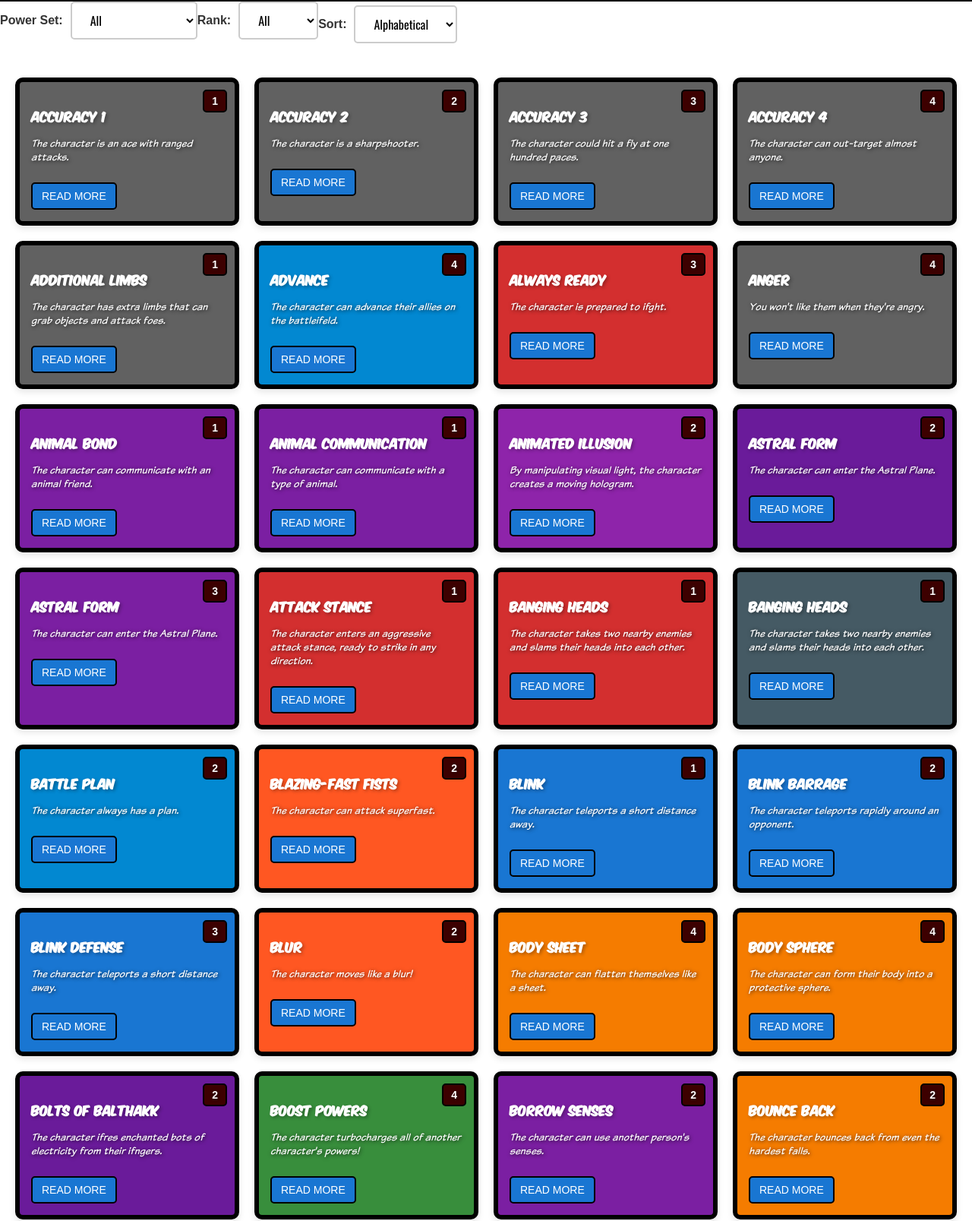
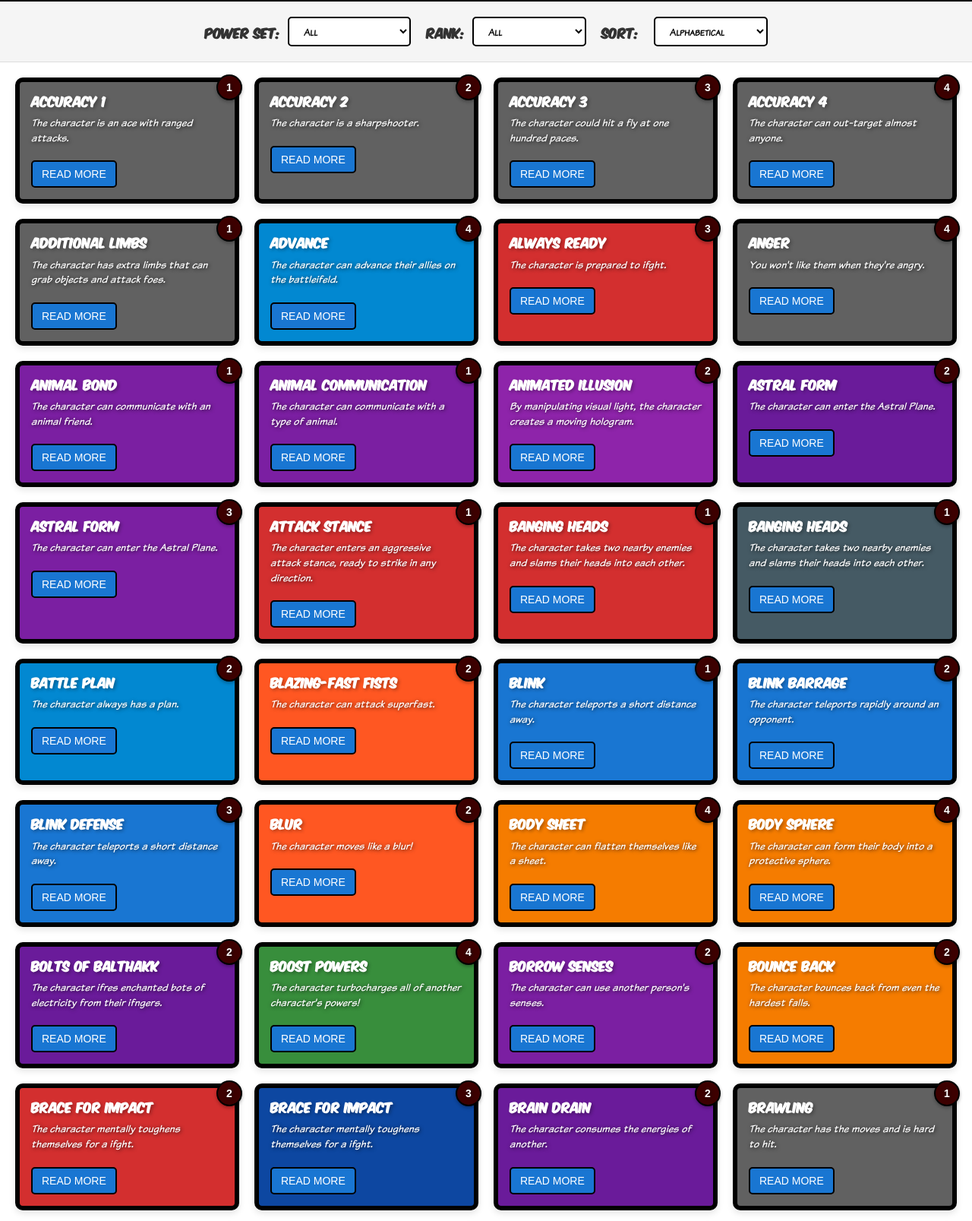
Before and after one commit to Budvyy/Budvyy.github.io, a plain HTML site: page index.html in a window 1280 px wide. Shown: the part 158-1765 px from the top of the page at 76% size. Drawn offline with nearby package versions, Linux system fonts and the light colour scheme; a web font is replaced by a local one.

Commit message:
committed changes

```diff
--- a/marvel_tsv_parser.js
+++ b/marvel_tsv_parser.js
@@ -196,9 +196,11 @@ function parseTSV(tsvData) {
     details.className = "details";
     details.style.display = "none"; // Hidden initially
     row.forEach((value, index) => {
-      const detailItem = document.createElement("p");
-      detailItem.textContent = `${header[index]}: ${value}`;
-      details.appendChild(detailItem);
+      if (header[index] !== "Rank Can Learn") { // Exclude rank from details
+        const detailItem = document.createElement("p");
+        detailItem.textContent = `${header[index]}: ${value}`;
+        details.appendChild(detailItem);
+      }
     });
     card.appendChild(details);
 
@@ -230,47 +232,70 @@ function parseTSV(tsvData) {
   sortCards('alphabetical');
 }
 
-// Function to filter cards based on Power Set and Rank
+// Modified filterCards function
 function filterCards() {
   const powersetFilter = document.getElementById("powerset-filter").value;
   const rankFilter = parseInt(document.getElementById("rank-filter").value, 10);
+  const currentSort = document.getElementById("sort-by").value.toLowerCase();
 
   const container = document.getElementById("cards-container");
   container.innerHTML = ''; // Clear current cards
 
+  // Filter cards
   const filteredCards = allCards.filter(card => {
     const powersetMatch = powersetFilter === "All" || card.getAttribute('data-powerset') === powersetFilter;
-
-    // Use the 'data-rank' attribute for filtering
     const rankMatch = (rankFilter === 0) || (parseInt(card.getAttribute('data-rank'), 10) <= rankFilter);
-
     return powersetMatch && rankMatch;
   });
 
-  // Append the filtered cards
+  // Sort filtered cards using existing sort logic
+  filteredCards.sort((a, b) => {
+    if (currentSort === 'alphabetical') {
+      const powerA = a.querySelector("h3").textContent.toLowerCase();
+      const powerB = b.querySelector("h3").textContent.toLowerCase();
+      return powerA.localeCompare(powerB);
+    } else if (currentSort === 'rank') {
+      const rankA = parseInt(a.getAttribute('data-rank'), 10);
+      const rankB = parseInt(b.getAttribute('data-rank'), 10);
+      return rankA - rankB;
+    }
+  });
+
+  // Append the filtered and sorted cards
   filteredCards.forEach(card => container.appendChild(card));
 }
 
-// Function to sort cards
+// Modified sortCards function
 function sortCards(sortBy) {
+  const powersetFilter = document.getElementById("powerset-filter").value;
+  const rankFilter = parseInt(document.getElementById("rank-filter").value, 10);
   const container = document.getElementById("cards-container");
-  container.innerHTML = ''; // Clear current cards
 
-  allCards.sort((a, b) => {
+  // Clear current cards
+  container.innerHTML = '';
+
+  // First filter the cards
+  const filteredCards = allCards.filter(card => {
+    const powersetMatch = powersetFilter === "All" || card.getAttribute('data-powerset') === powersetFilter;
+    const rankMatch = (rankFilter === 0) || (parseInt(card.getAttribute('data-rank'), 10) <= rankFilter);
+    return powersetMatch && rankMatch;
+  });
+
+  // Then sort the filtered cards
+  filteredCards.sort((a, b) => {
     if (sortBy === 'alphabetical') {
       const powerA = a.querySelector("h3").textContent.toLowerCase();
       const powerB = b.querySelector("h3").textContent.toLowerCase();
-      return powerA.localeCompare(powerB); // Alphabetical sorting
+      return powerA.localeCompare(powerB);
     } else if (sortBy === 'rank') {
-      // Convert rank values to numbers
       const rankA = parseInt(a.getAttribute('data-rank'), 10);
       const rankB = parseInt(b.getAttribute('data-rank'), 10);
-      return rankA - rankB; // Sort by rank numerically
+      return rankA - rankB;
     }
   });
 
-  // Append the sorted cards
-  allCards.forEach(card => container.appendChild(card));
+  // Append the sorted and filtered cards
+  filteredCards.forEach(card => container.appendChild(card));
 }
 
 // Load TSV file on DOM content loaded
@@ -285,10 +310,10 @@ document.addEventListener("DOMContentLoaded", () => {
 document.getElementById("powerset-filter").addEventListener("change", filterCards);
 document.getElementById("rank-filter").addEventListener("change", filterCards);
 
-// Event listener for the sort dropdown
+// Update the event listener for the sort dropdown
 document.getElementById("sort-by").addEventListener("change", () => {
-  const sortBy = document.getElementById("sort-by").value; // Get value from dropdown
-  sortCards(sortBy.toLowerCase()); // Call the sortCards function
+  const sortBy = document.getElementById("sort-by").value;
+  sortCards(sortBy.toLowerCase());
 });
 
 // Dark Mode Toggle
--- a/styles.css
+++ b/styles.css
@@ -1,4 +1,4 @@
-/* Fonts */
+/* 1. Fonts */
 @font-face {
   font-family: "comic";
   src: url('fonts/KOMIKAX_.ttf');
@@ -14,7 +14,7 @@
   src: url("fonts/KOMTXTI_.ttf");
 }
 
-  /* General Page Styles */
+/* 2. General Page Styles */
 body {
   background: white;
   font-family: 'Arial', sans-serif;
@@ -24,7 +24,7 @@
   transition: background-color 0.3s ease, color 0.3s ease;
 }
 
-  /* Header Styles (Thinner) */
+/* 3. Header and Navigation */
 header {
   background: #303030;
   padding: 10px 20px;
@@ -32,76 +32,83 @@
   position: relative;
   margin: 0px 0px;
   height: 60px;
-    /* Reduced header height */
   display: flex;
   align-items: center;
 }
 
-  /* Navigation Styles */
 .navigation {
   background-color: black;
   display: flex;
   gap: 20px;
-    /* Space between navigation elements */
   justify-content: space-between;
-    /* Distribute space evenly */
   align-items: center;
-    /* Vertically align items */
 }
 
-  /* Logo Styling */
 .navigation .logo {
   border-right: 1px solid #ccc;
-    /* Add border to the right */
   padding-right: 10px;
-    /* Add some padding to the right of the logo */
   height: 50px;
-    /* Adjust as needed */
   width: 90px;
-    /* Adjust as needed */
-    /* Adjusted height and width to match button dimensions */
 }
 
-  /* Navigation Links (Larger) */
 .navigation a {
   padding: 10px 15px;
-    /* Increased padding */
   background-color: #000;
   color: #fff;
   display: inline-block;
   border-radius: 5px;
   text-align: center;
   font-size: 18px;
-    /* Increased font size */
 }
 
-  /* Styling the dropdown filter */
+/* 4. Filter and Sort Section */
+.filter-sort-container {
+  display: flex;
+  justify-content: center;
+  align-items: center;
+  padding: 20px;
+  background-color: #f5f5f5;
+  border-bottom: 1px solid #ddd;
+  gap: 20px;
+  flex-wrap: wrap;
+}
+
+.filter-container {
+  display: flex;
+  align-items: center;
+  gap: 10px;
+}
+
 label {
+  font-family: 'comic';
   font-size: 16px;
   font-weight: bold;
-    margin-right: 10px;
   color: #333;
+  white-space: nowrap;
 }
 
 select {
-    padding: 10px 20px;
-    font-size: 16px;
-    font-family: 'Oswald', sans-serif;
+  padding: 8px 15px;
+  font-size: 14px;
+  font-family: 'comic-body';
   background-color: #fff;
-    border: 2px solid #ccc;
+  border: 2px solid #000;
   border-radius: 5px;
   cursor: pointer;
+  min-width: 150px;
   transition: all 0.3s ease;
 }
 
-  /* Styling for when the dropdown is focused */
-  select:focus {
-    border-color: #0288d1;
-    outline: none;
-    box-shadow: 0 0 5px rgba(0, 120, 255, 0.5);
+select:hover {
+  border-color: #1976d2;
 }
 
-  /* Styling for the options in the dropdown */
+select:focus {
+  border-color: #1976d2;
+  outline: none;
+  box-shadow: 0 0 5px rgba(25, 118, 210, 0.5);
+}
+
 select option {
   padding: 10px;
   font-size: 16px;
@@ -109,21 +116,116 @@
   color: #333;
 }
 
-  /* Hover effect for options */
 select option:hover {
   background-color: #0288d1;
   color: white;
 }
 
-  /* Card Container */
+/* 5. Cards Container */
 .cards-container {
   display: grid;
-    grid-template-columns: repeat(auto-fit, minmax(245px, 1fr)); /* Adjust 'minmax' values as needed */
+  grid-template-columns: repeat(auto-fit, minmax(245px, 1fr));
   gap: 20px;
   padding: 20px;
 }
 
-  /* Dark Mode Styles */
+/* 6. Card Styles */
+.card {
+  position: relative;
+  padding: 15px;
+  overflow: visible;
+  border: 6px solid #000000;
+  border-radius: 10px;
+  background-color: #ffffff;
+  color: #333;
+  text-align: left;
+  box-shadow: 0 4px 8px rgba(0, 0, 0, 0.1);
+  transition: transform 0.2s, box-shadow 0.2s, border 0.3s ease;
+}
+
+.card:hover {
+  transform: translateY(-5px);
+  box-shadow: 0 6px 12px black;
+  border: 6px dashed #fbc02d;
+}
+
+.card h3 {
+  font-family: 'comic';
+  font-size: 100%;
+  font-weight: bold;
+  margin: 0;
+  padding: 0 35px 0 0;
+  white-space: normal;
+  word-wrap: break-word;
+  line-height: 1.2;
+  text-transform: uppercase;
+  text-shadow: 2px 2px 4px rgba(0, 0, 0, 0.3);
+}
+
+.card .flavor-text {
+  font-family: "comic-ft";
+  font-size: 14px;
+  font-style: italic;
+  color: #ffffff;
+  margin: 10px 0;
+  padding: 0;
+  white-space: normal;
+  overflow: visible;
+  line-height: 1.4;
+}
+
+.card .rank {
+  position: absolute;
+  top: -10px;
+  right: -10px;
+  width: 30px;
+  height: 30px;
+  border-radius: 50%;
+  background-color: #3d0000;
+  color: white;
+  border: 2px solid #000000;
+  display: flex;
+  align-items: center;
+  justify-content: center;
+  font-size: 14px;
+  font-weight: bold;
+  box-shadow: 0 2px 4px rgba(0,0,0,0.3);
+  z-index: 1;
+}
+
+.card .details {
+  font-family: "comic-body";
+  margin-top: 15px;
+  padding: 10px;
+  background-color: none;
+  border: 1px solid #ddd;
+  border-radius: 5px;
+  display: none;
+  font-size: 14px;
+  line-height: 1.5;
+  transition: max-height 0.3s ease-out;
+  overflow: hidden;
+}
+
+/* 7. Read More Button */
+.read-more-btn {
+  border: 2px solid black;
+  margin-top: 10px;
+  padding: 8px 12px;
+  background-color: #1976d2;
+  color: #fff;
+  border-radius: 5px;
+  cursor: pointer;
+  font-size: 14px;
+  text-transform: uppercase;
+}
+
+.read-more-btn:hover {
+  background-color: #1565c0;
+  transform: scale(1.05);
+}
+
+/* 8. Dark Mode Styles */
 body.dark-mode {
   background-color: #121212;
   color: #e0e0e0;
@@ -144,243 +246,19 @@
   color: #fff;
 }
 
-  /* Individual Card Styles */
-  .card {
-    border: 6px solid #000000;
-    border-radius: 10px;
-    padding: 15px;
-    background-color: #ffffff;
-    color: #333;
-    text-align: left;
-    box-shadow: 0 4px 8px rgba(0, 0, 0, 0.1);
-    transition: transform 0.2s, box-shadow 0.2s, border 0.3s ease;
-    position: relative;
-  }
+/* 9. Power Set Color Coding */
 
-  .card:hover {
-    transform: translateY(-5px);
-    box-shadow: 0 6px 12px black;
-    border: 6px dashed #fbc02d;
-  }
+/* Add your power set color coding styles here */
 
-  .card h3 {
-    font-family: 'comic';
-    font-size: 100%;
-    font-weight: bold;
-    margin-bottom: 10px;
-    text-transform: uppercase;
-    text-shadow: 2px 2px 4px rgba(0, 0, 0, 0.3);
-  }
-
-  .card .flavor-text {
-    font-family: "comic-ft";
-    font-size: 14px;
-    font-style: italic;
-    color: #ffffff;
-    margin-bottom: 15px;
-  }
-
-  .card .details {
-    font-family: "comic-body";
-    margin-top: 15px;
-    padding: 10px;
-    background-color: none;
-    border: 1px solid #ddd;
-    border-radius: 5px;
-    display: none;
-    font-size: 14px;
-    line-height: 1.5;
-    transition: max-height 0.3s ease-out;
-    overflow: hidden;
-  }
-
-  /* Power Set Color Coding */
-  .card[data-powerset="Telepathy"] {
-    background-color: #7b1fa2;
-    color: #ffffff;
-  }
-
-  .card[data-powerset="None"] {
-    background-color: #616161;
-    color: white;
-  }
-
-  .card[data-powerset="Martial Arts"] {
-    background-color: #d32f2f;
-    color: white;
-  }
-
-  .card[data-powerset="Teleportation"] {
-    background-color: #1976d2;
-    color: white;
-  }
-
-  .card[data-powerset="Weather Control"] {
-    background-color: #0288d1;
-    color: white;
-  }
-
-  .card[data-powerset="Power Control"] {
-    background-color: #8e24aa;
-    color: rgb(224, 120, 120);
-  }
-
-  .card[data-powerset="Ranged weapons"] {
-    background-color: #43a047;
-    color: white;
-  }
-
-  .card[data-powerset="Elemental Control"] {
-    background-color: #ffb300;
-    color: white;
-  }
-
-  .card[data-powerset="Plasticity"] {
-    background-color: #0288d1;
-    color: white;
-  }
-
-  .card[data-powerset="Super-Strength"] {
-    background-color: #455a64;
-    color: white;
-  }
-
-  .card[data-powerset="Translation"] {
-    background-color: #fbc02d;
-    color: white;
-  }
-
-  .card[data-powerset="Melee Weapons"] {
-    background-color: #c2185b;
-    color: white;
-  }
-
-  .card[data-powerset="Resize"] {
-    background-color: #1976d2;
-    color: white;
-  }
-
-  .card[data-powerset="Illusion"] {
-    background-color: #9c27b0;
-    color: white;
-  }
-
-  .card[data-powerset="Shield Bearer"] {
-    background-color: #2e7d32;
-    color: white;
-  }
-
-  .card[data-powerset="Tactics"] {
-    background-color: #f57c00;
-    color: white;
-  }
-
-  .card[data-powerset="Telekinesis"] {
-    background-color: #512da8;
-    color: white;
-  }
-
-  .card[data-powerset="Magic"] {
-    background-color: #d81b60;
-    color: white;
-  }
-
-  .card[data-powerset="Phasing"] {
-    background-color: #26a69a;
-    color: white;
-  }
-
-  .card[data-powerset="Healing"] {
-    background-color: #388e3c;
-    color: white;
-  }
-
-  .card[data-powerset="Luck"] {
-    background-color: #f57c00;
-    color: white;
-  }
-
-  .card[data-powerset="Super-Speed"] {
-    background-color: #1565c0;
-    color: white;
-  }
-
-  .card[data-powerset="Spider-Powers"] {
-    background-color: #d32f2f;
-    color: white;
-  }
-
-  .card[data-powerset="Omniversal Travel"] {
-    background-color: #8e24aa;
-    color: white;
-  }
-
-  .card[data-powerset="Sixth Sense"] {
-    background-color: #c2185b;
-    color: white;
-  }
-
-  /* Read More Button Styles */
-  .read-more-btn {
-    border: 2px solid black;
-    margin-top: 10px;
-    padding: 8px 12px;
-    background-color: #1976d2;
-    color: #fff;
-    border-radius: 5px;
-    cursor: pointer;
-    font-size: 14px;
-    text-transform: uppercase;
-  }
-
-  .read-more-btn:hover {
-    background-color: #1565c0;
-    transform: scale(1.05);
-  }
-
-  /* Style for the Rank element */
-  .card .rank {
-    position: absolute;
-    border: 2px solid black;
-    top: 10px;
-    right: 10px;
-    font-size: 14px;
-    font-weight: bold;
-    background-color: #3d0000;
-    color: white;
-    padding: 5px 10px;
-    border-radius: 5px;
-  }
-
-  /* Responsive Layout */
-  @media (max-width: 768px) { /* Adjust breakpoint as needed */
+/* 10. Responsive Layout */
+@media (max-width: 768px) {
   .cards-container {
       grid-template-columns: repeat(auto-fit, minmax(150px, 1fr));
-      /* Adjust 'minmax' values as needed */
   }
 }
 
 @media (max-width: 480px) {
   .cards-container {
       grid-template-columns: repeat(auto-fit, minmax(150px, 1fr));
-      /* Adjust 'minmax' values as needed */
   }
 }
-
-  /* Styling for the Filter and Sort Dropdowns */
-  .filter-sort-container {
-    display: flex;
-    /*flex-direction: column; */ /* Remove this line to arrange horizontally */
-    align-items: center; /* Center horizontally */
-    margin-bottom: 20px; /* Add some spacing below */
-  }
-
-  .filter-container {
-    display: flex; /* Arrange filter dropdowns side-by-side */
-    align-items: center; /* Align vertically */
-    margin-bottom: 10px; /* Space between filter rows */
-  }
-
-  .filter-container label {
-    margin-right: 10px; /* Space between label and select */
-  }
```
Lines whose indentation alone changed are shown as unchanged.
